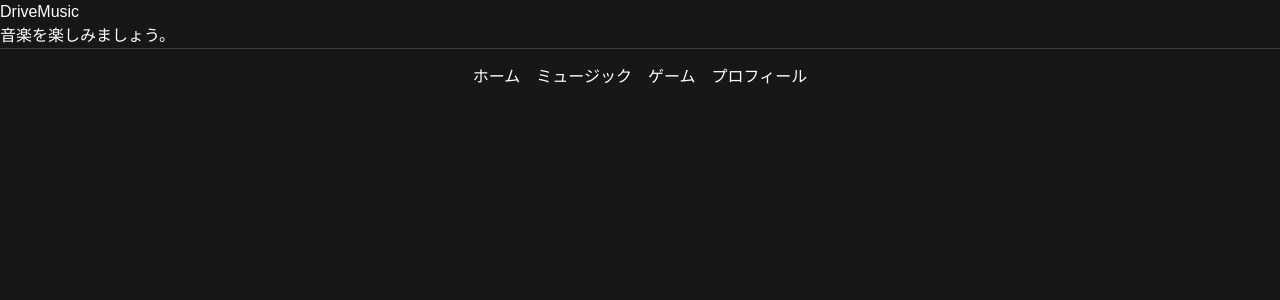
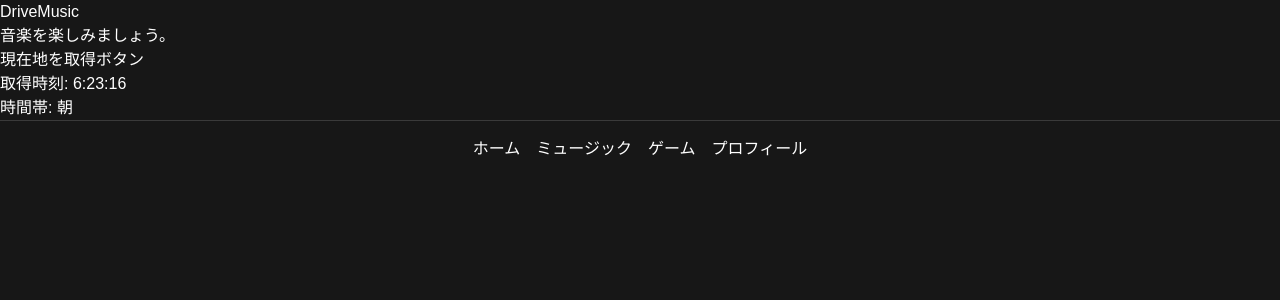
Before and after one commit to saka-kou/DriveMusic, a Next.js app in the folder drive-music/: page / in a window 1280 px wide. Shown: the top 300 px of the page. Built offline with nearby package versions, Linux system fonts and the light colour scheme.

Commit message:
feat_時刻の取得

```diff
--- a/drive-music/app/page.tsx
+++ b/drive-music/app/page.tsx
@@ -1,8 +1,12 @@
+import LocationButton from "../features/location/LocationButton";
+
+
 export default function Home() {
   return (
     <main>
       <h1>DriveMusic</h1>
       <p>音楽を楽しみましょう。</p>
+      <LocationButton />
     </main>
   );
 }
--- a/drive-music/features/context/getTimeOfDay.ts
+++ b/drive-music/features/context/getTimeOfDay.ts
@@ -0,0 +1,19 @@
+export type TimeOfDay = "朝" | "昼" | "夕方" | "夜";
+
+export function getTimeOfDay(date: Date = new Date()): TimeOfDay {
+    const hour = date.getHours();
+
+    if (hour >= 5 && hour < 11) {
+        return "朝";
+    }
+
+    if (hour >= 11 && hour < 16) {
+        return "昼";
+    }
+
+    if (hour >= 16 && hour < 19) {
+        return "夕方";
+    }
+
+    return "夜";
+}
--- a/drive-music/features/location/LocationButton.tsx
+++ b/drive-music/features/location/LocationButton.tsx
@@ -1,6 +1,8 @@
 "use client";
 
 import { useState } from "react";
+import { getTimeOfDay } from "../context/getTimeOfDay";
+
 
 type Coordinates = {
     latitude: number;
@@ -48,7 +50,13 @@ export default function LocationButton() {
         );
     }
 
+    //時刻の取得
+    const [currentTime] = useState(() => new Date());
+    const timeOfDay = getTimeOfDay(currentTime);
+
+
     return (
+        <>
             <section>
                 <button type="button" onClick={getCurrentLocation}>
                     現在地を取得ボタン
@@ -64,5 +72,14 @@ export default function LocationButton() {
                     </p>
                 )}
             </section>
+
+            {currentTime && (
+                <p>
+                    取得時刻: {currentTime.toLocaleTimeString("ja-JP")}
+                    <br />
+                    時間帯: {timeOfDay}
+                </p>
+            )}
+        </>
     );
 }
```
Lines whose indentation alone changed are shown as unchanged.
